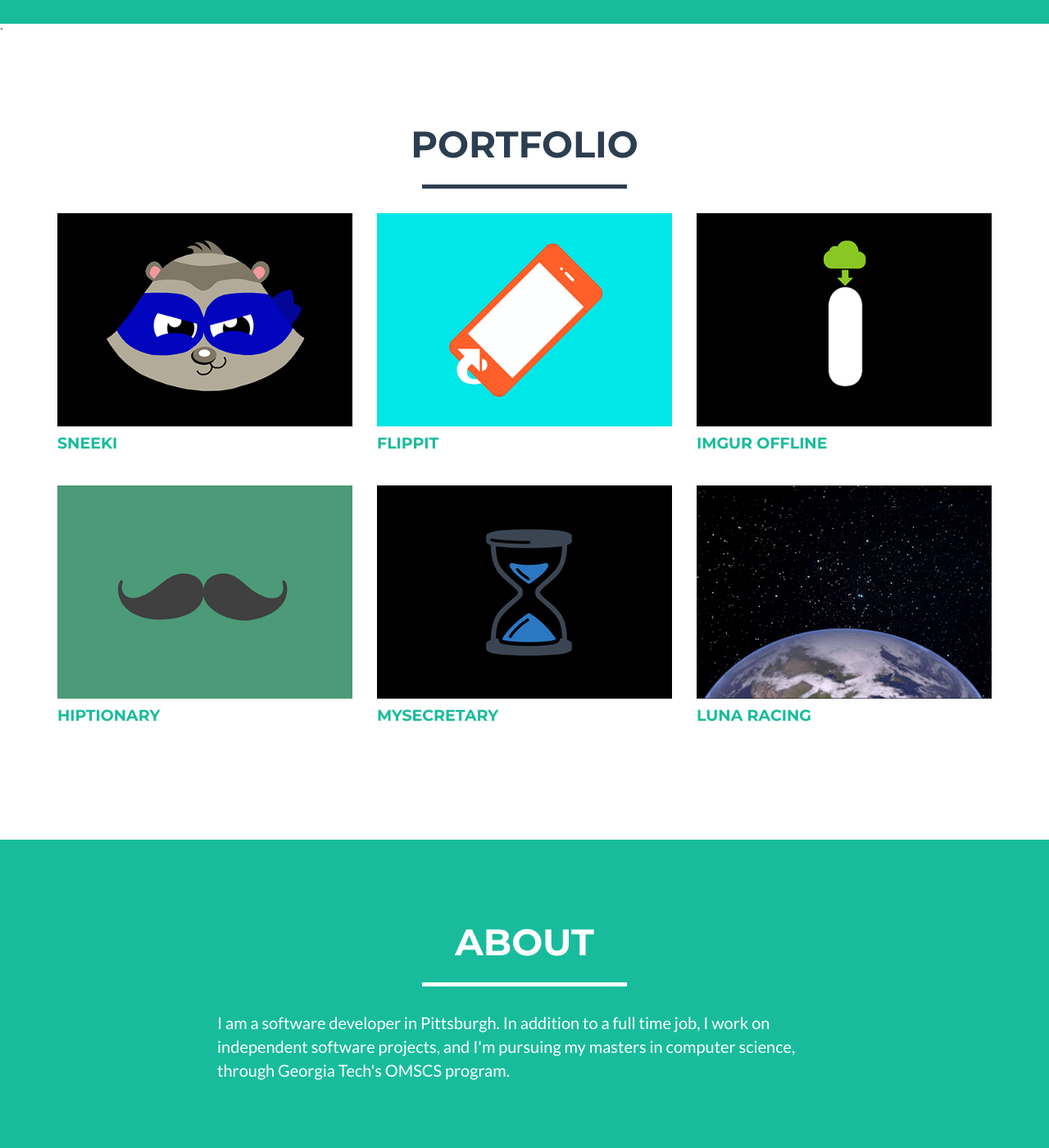
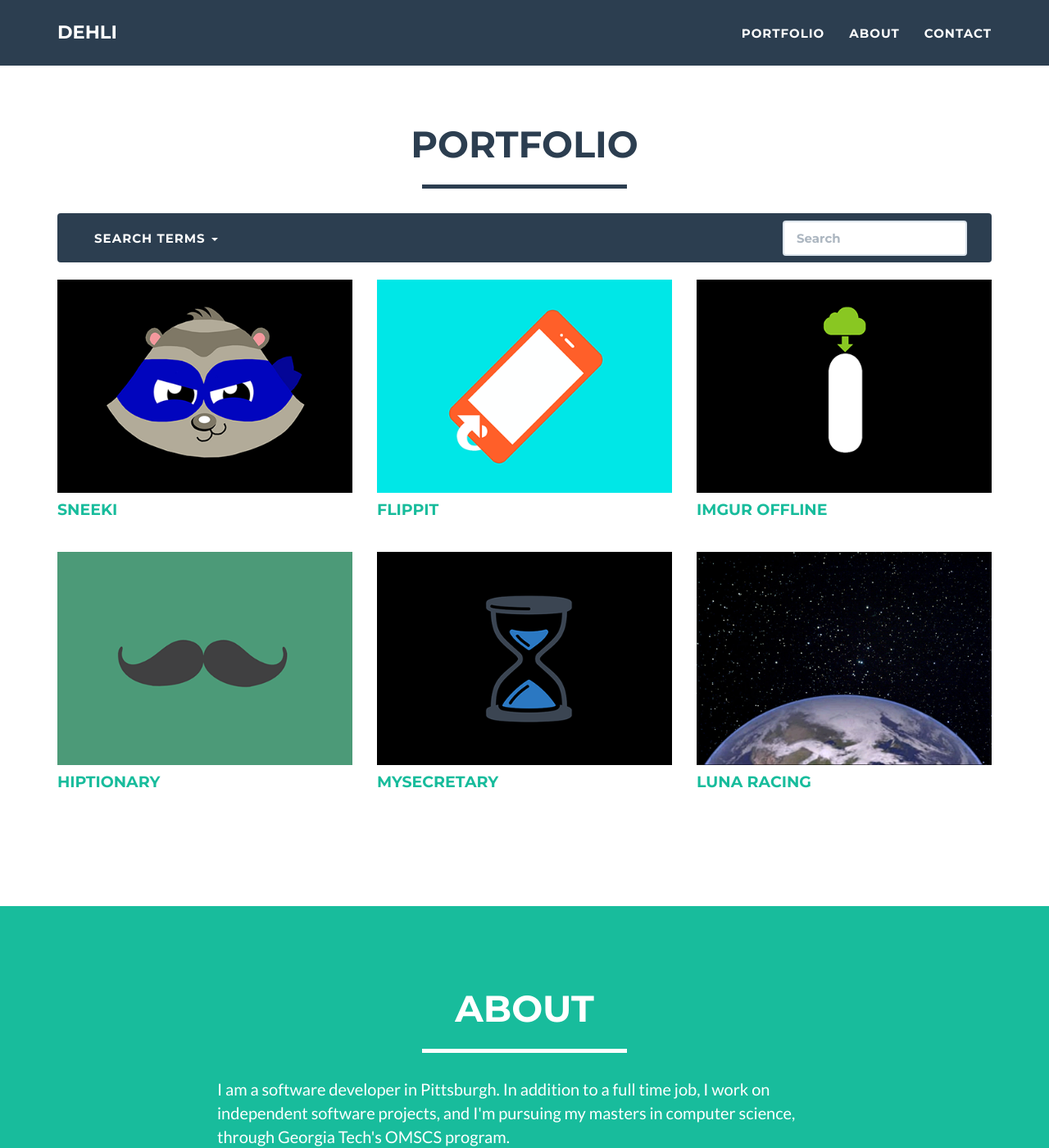
Before and after one commit to Dehli/dehli.github.io, a Jekyll site: the page built from index.html, in a window 1280 px wide and 1400 px high, scrolled down 746 px. Shown: the whole window at 82% size. Built offline with Jekyll 4.4.1, drawn with Linux system fonts in a browser that asks for light colours.

Commit message:
Added search and tags UI to portfolio.

```diff
--- a/_includes/css/main.css
+++ b/_includes/css/main.css
@@ -241,9 +241,9 @@ section.success {
     margin: 0;
 }
 
-#portfolio * {
+/*#portfolio * {
     z-index: 2;
-}
+}*/
 
 @media(min-width:767px) {
     #portfolio .portfolio-item {
--- a/_includes/js.html
+++ b/_includes/js.html
@@ -43,9 +43,7 @@
 		function WindowLoad(event) {
 			var easter_egg = new Konami('https://www.youtube.com/watch?v=dQw4w9WgXcQ');
 
-			$(".navbar-fixed-top").autoHidingNavbar({
-			  // see next for specifications
-			});
+			//$(".navbar-fixed-top").autoHidingNavbar();
 
 			// Check if page came back from Simple Forms
 			if (getUrlParameter('contact')) {
--- a/_includes/portfolio_grid.html
+++ b/_includes/portfolio_grid.html
@@ -5,6 +5,34 @@
 			<div class="col-lg-12 text-center">
 				<h2>Portfolio</h2>
 				<hr class="star-primary">
+
+				<nav class="navbar navbar-default" role="navigation">
+				  <div class="container-fluid">
+				    <!-- Collect the nav links, forms, and other content for toggling -->
+				    <div class="collapse navbar-collapse" id="bs-example-navbar-collapse-2">
+				      <ul class="nav navbar-nav navbar-left">
+				        <li class="dropdown">
+				          <a href="#" class="dropdown-toggle" data-toggle="dropdown" role="button" aria-expanded="false">search terms <span class="caret"></span></a>
+				          <ul class="dropdown-menu" role="menu">
+				            <li><a href="#">featured</a></li>
+				            <li class="divider"></li>
+				            <li><a href="#">mobile</a></li>
+				            <li><a href="#">android</a></li>
+				            <li><a href="#">ios</a></li>
+				            <li class="divider"></li>
+				            <li><a href="#">game</a></li>
+				          </ul>
+				        </li>
+				      </ul>
+				      <form class="navbar-form navbar-right" role="search">
+				        <div class="form-group">
+				          <input type="search" class="form-control" placeholder="Search">
+				        </div>
+				      </form>
+				    </div><!-- /.navbar-collapse -->
+				  </div><!-- /.container-fluid -->
+				</nav>
+
 			</div>
 		</div>
 		<div class="row">
```
